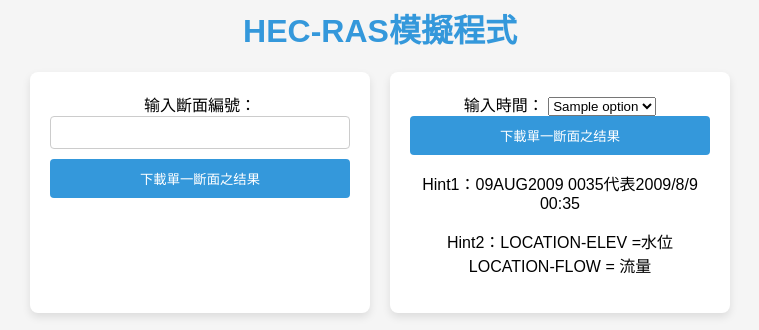
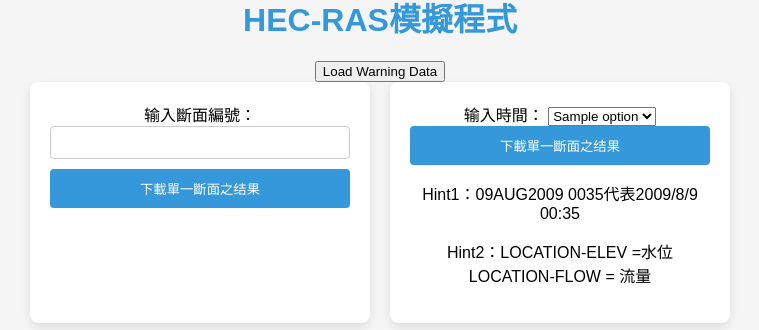
Before and after one commit to CYCEHIRG/pydsstools-master, a Django app: template WEBAPP/templates/result.html in a window 1280 px wide. Shown: the top 330 px of the page, without its empty margins (260-1019 px from the left). Run offline with Django 4.2, Linux system fonts and the light colour scheme; the template is opened without the code that fills it: most values are stand-ins (such as "Sample title", 1, 10 or a date in 2020); parts of the project's set-up code (start-up, migrations or seed data) failed here and were passed over.

Commit message:
Update result.html

```diff
--- a/WEBAPP/templates/result.html
+++ b/WEBAPP/templates/result.html
@@ -8,6 +8,8 @@
 </head>
 <body>
     <h1>HEC-RAS模擬程式</h1>
+    <button onclick="loadWarningData()">Load Warning Data</button>
+    <div id="warningData"></div>
 
     <div class="input-container">
         <form action="https://5953.zeabur.app/download_bysection/" method="get" onsubmit="return validateSectionName();">
```
